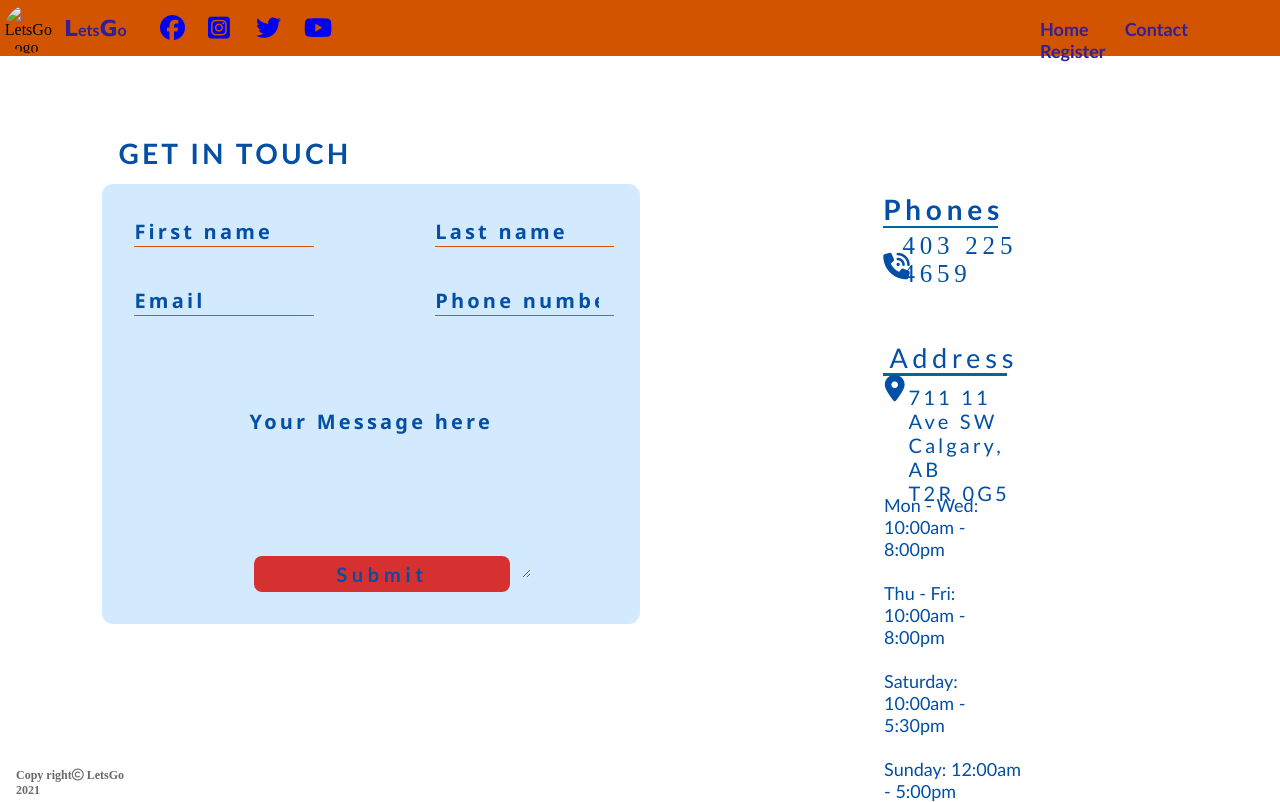
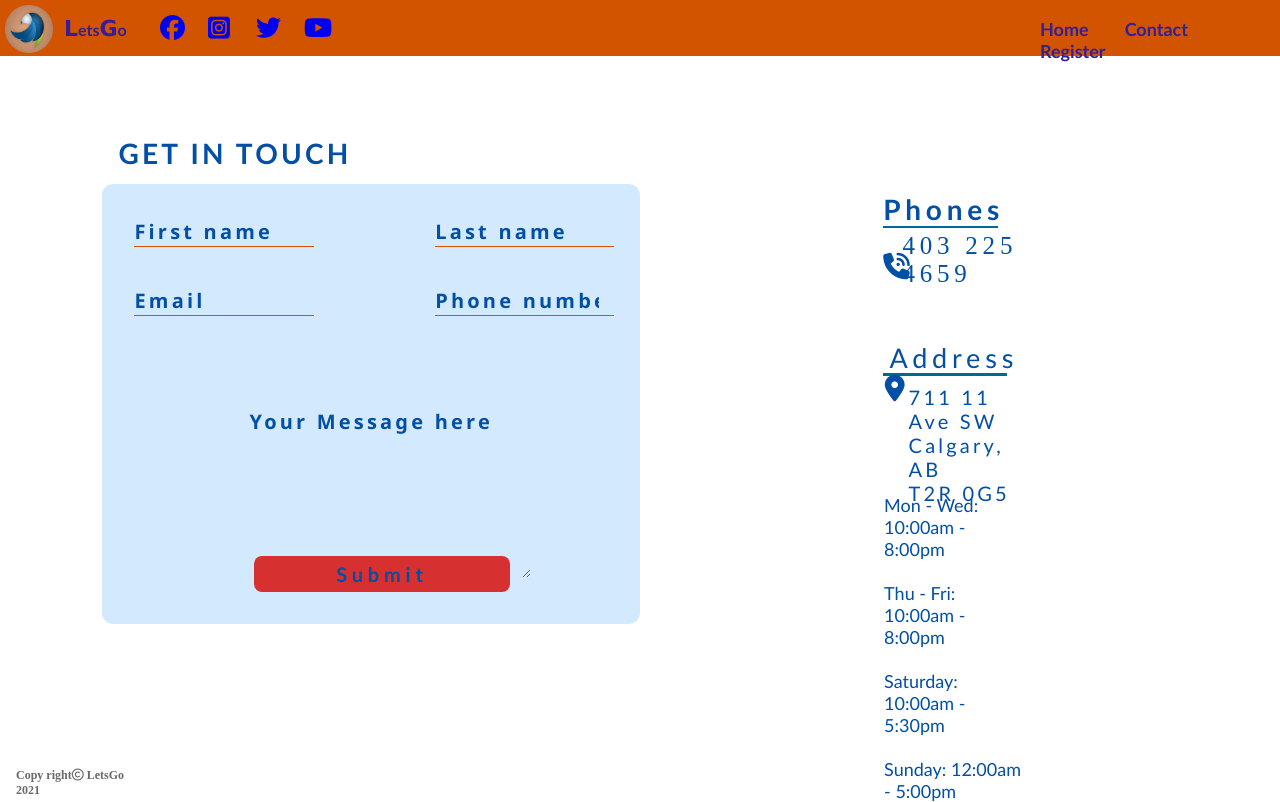
Before and after one commit to Ydimna/Sait-2021-Project, a plain HTML site: page contact.html in a window 1280 px wide. Drawn offline with Linux system fonts and the light colour scheme; the site is published under a folder, as on GitHub Pages, so addresses that start at the root find nothing.

Commit message:
Changes to display photos

```diff
--- a/contact.html
+++ b/contact.html
@@ -10,7 +10,7 @@
 <body>
        <!-- Styling the menue -->
             <section id="menuee">
-              <img  id="logo" src="/logo6.png" alt="LetsGo Logo">
+              <img  id="logo" src="./logo6.png" alt="LetsGo Logo">
                 <p id="paa" ><span>L</span>ets<span>G</span>o</p>
                   <a href="https://touch.facebook.com/" target="_blank"><i id="facebook" class="fab fa-facebook"></i></a>
                      <a href="https://www.instagram.com/accounts/login/" target="_blank"><i id="instagram" class="fab fa-instagram-square"></i></a>
```
Also changed, not shown: register.html (+1 -1 lines).
